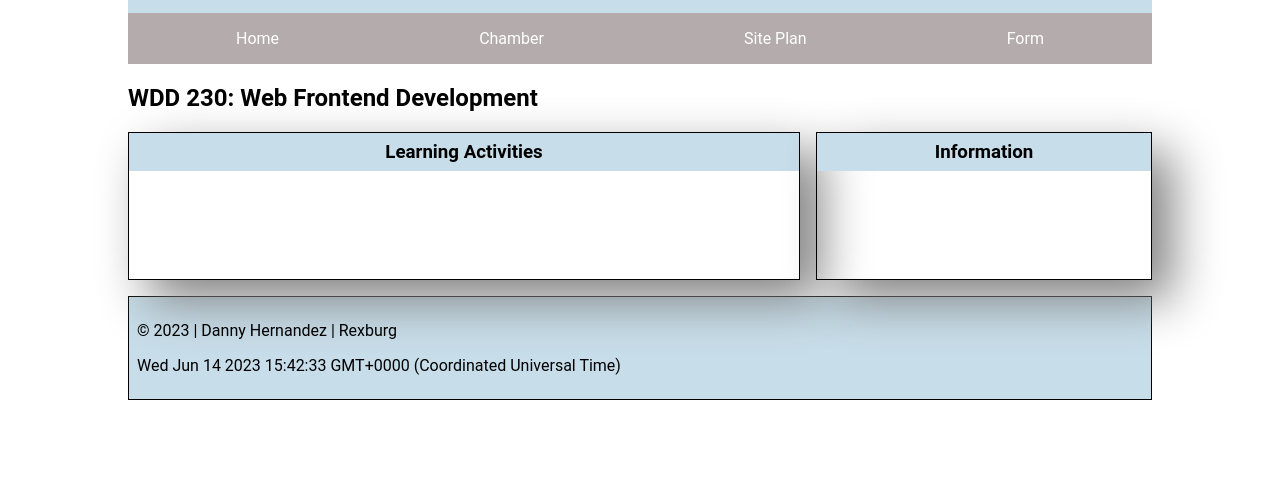
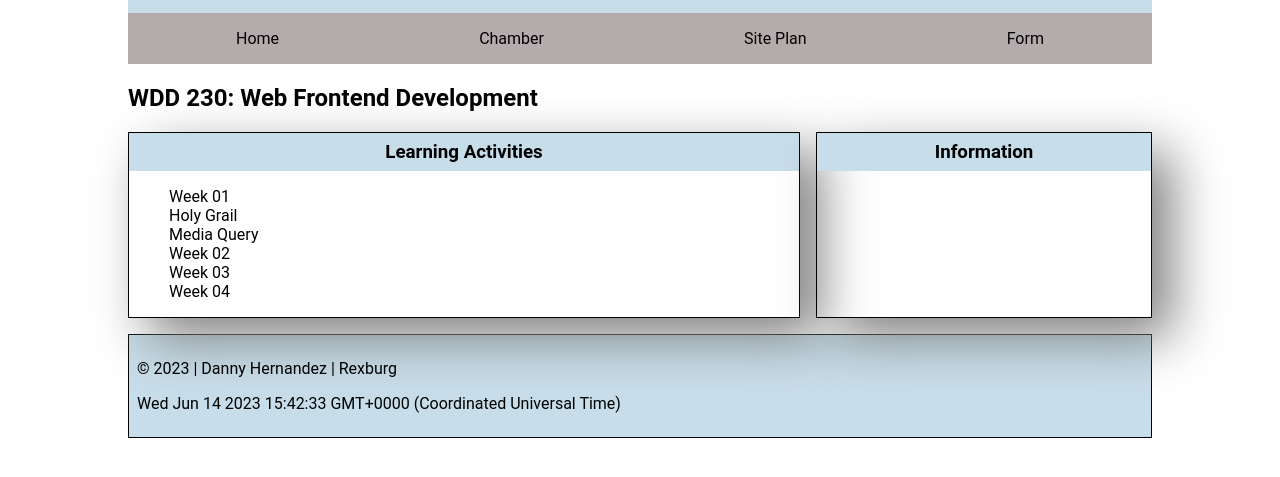
Before and after one commit to salvi9/wdd230, a plain HTML site: page index.html in a window 1280 px wide. Shown: the part 119-596 px from the top of the page. Drawn offline with Linux system fonts and the light colour scheme.

Commit message:
learning activities week 1

```diff
--- a/index.html
+++ b/index.html
@@ -32,10 +32,10 @@
         <section class="card">
             <h3>Learning Activities</h3>
             <ul>
-                <li><a href="">1</a></li>
-                <li><a href="">2</a></li>
-                <li><a href="">3</a></li>
-                <li><a href="">4</a></li>
+                <li>Week 01<a href="./week01/holygrail.html">Holy Grail</a> <a href="./week01/media-query.html">Media Query</a></li>
+                <li>Week 02<a href=""></a></li>
+                <li>Week 03<a href=""></a></li>
+                <li>Week 04<a href=""></a></li>
             </ul>
         </section>
         <section class="card">
--- a/styles/base.css
+++ b/styles/base.css
@@ -45,7 +45,7 @@ nav li {
 
 li a {
     text-decoration: none;
-    color: white;
+    color: black;
 }
 
 nav li:hover {
```
